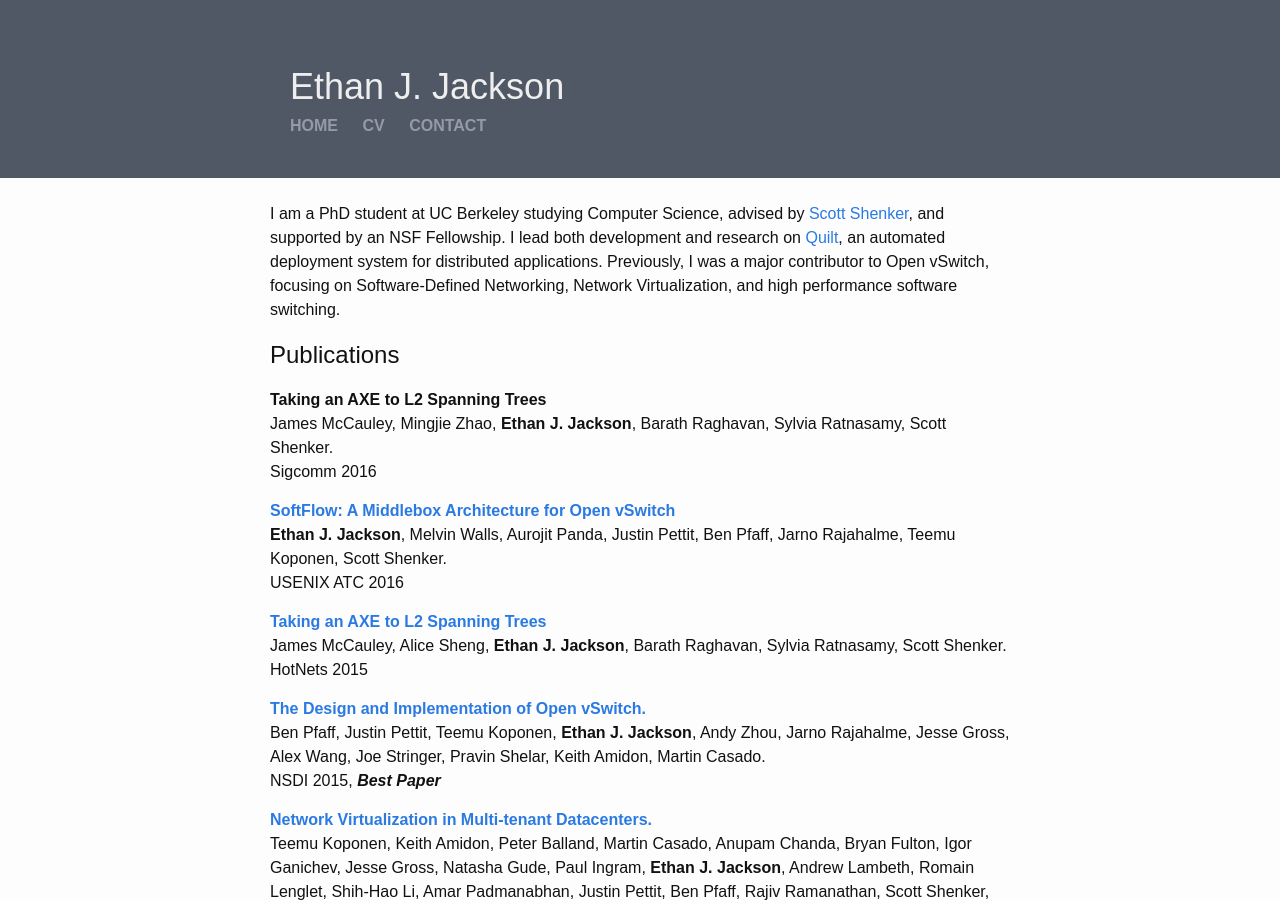
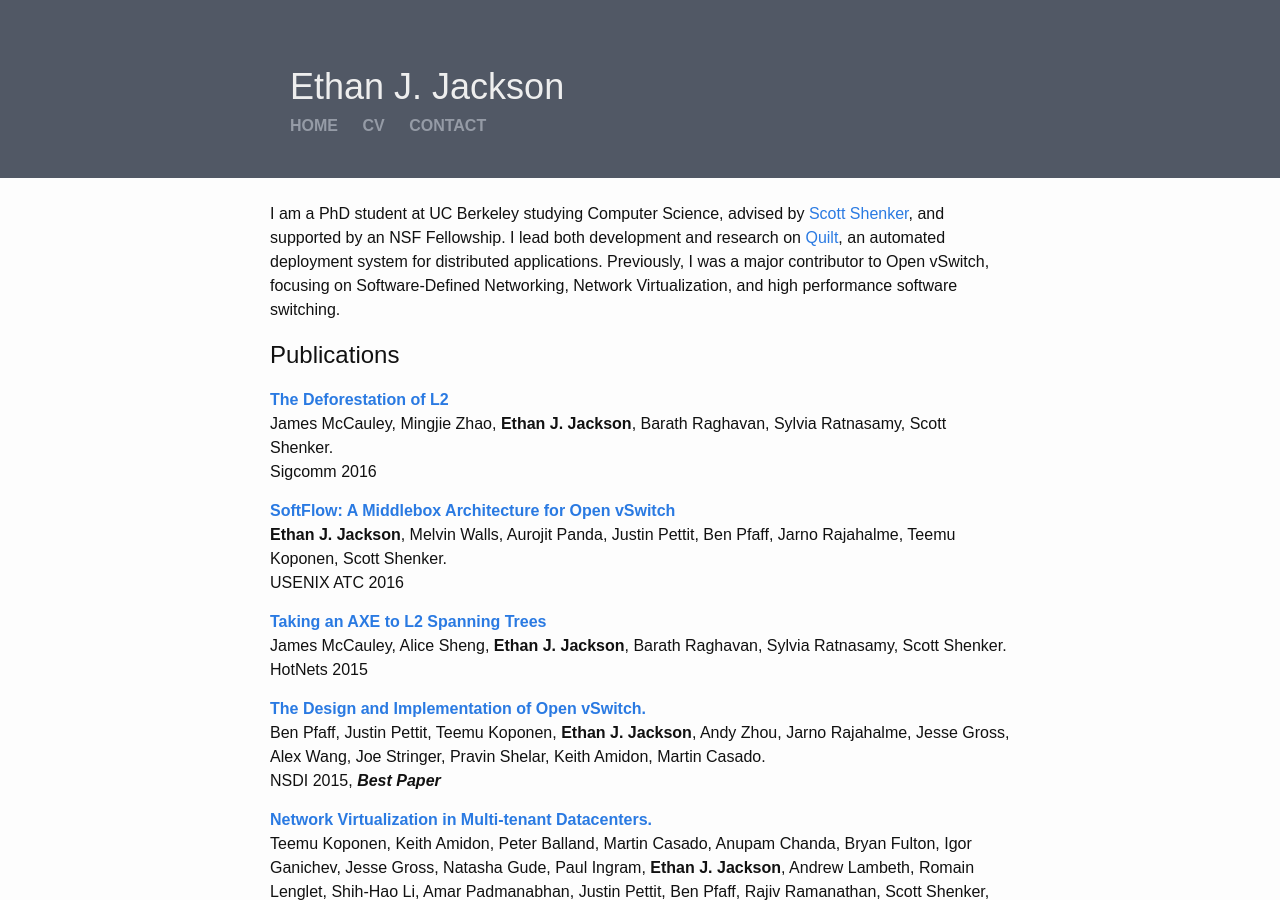
Before and after one commit to ejj/ejj.github.io, a Jekyll site: the page built from index.md, in a window 1280 px wide and 900 px high. Built offline with Jekyll 4.4.1, drawn with Linux system fonts in a browser that asks for light colours.

Commit message:
Add axe to my website

```diff
--- a/index.md
+++ b/index.md
@@ -12,7 +12,7 @@ software switching.
 
 Publications
 -------------
-**Taking an AXE to L2 Spanning Trees**\\
+[**The Deforestation of L2**]({{ site.baseurl }}/publications/axe-sigcomm16.pdf)\\
 James McCauley, Mingjie Zhao, **Ethan J. Jackson**, Barath Raghavan, Sylvia
 Ratnasamy, Scott Shenker.\\
 Sigcomm 2016
```
Also changed, not shown: 1 other file.
